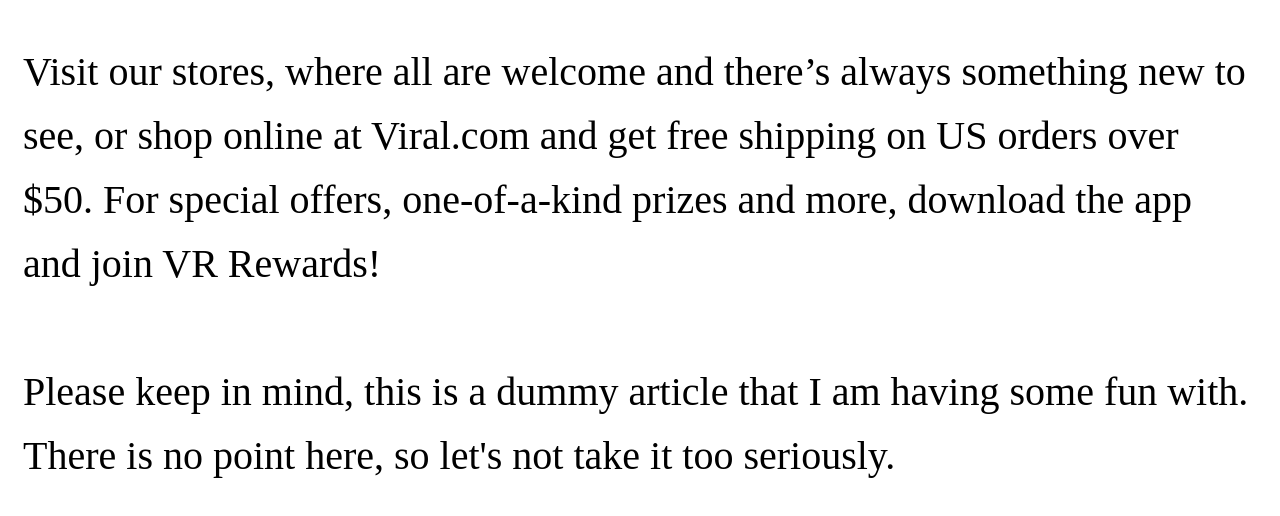
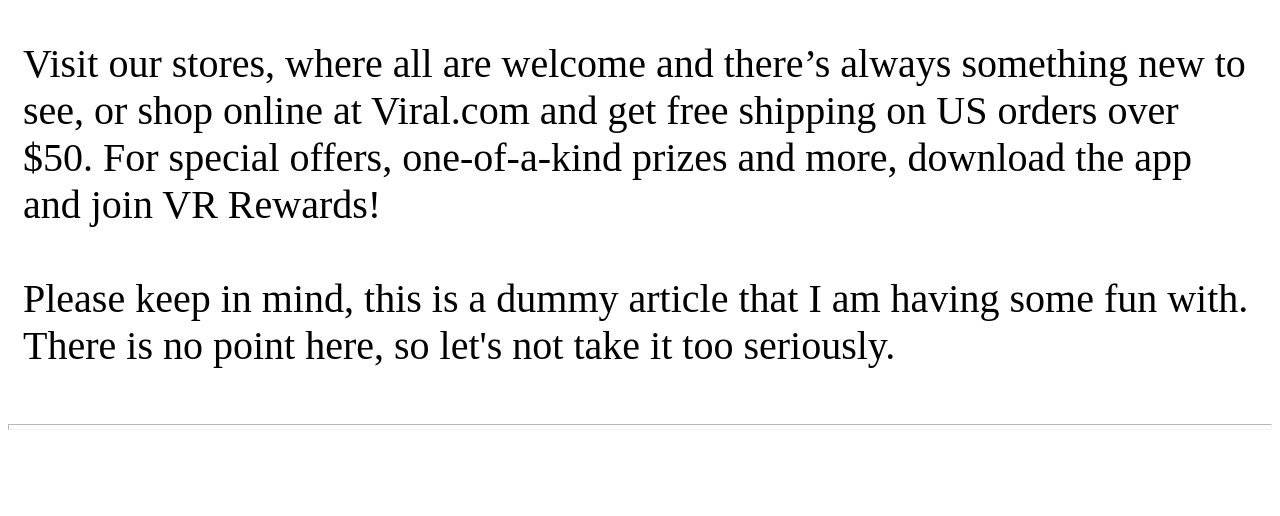
Before and after one commit to ismailsevik/ismailsevik.github.io, a plain HTML site: page merhaba/index.html in a window 1280 px wide. Shown: the top 516 px of the page. Drawn offline with Linux system fonts and the light colour scheme.

Commit message:
Update index.html

```diff
--- a/merhaba/index.html
+++ b/merhaba/index.html
@@ -8,9 +8,7 @@
 
     p{
 font-size:2.5em;
-line-height:1.6em;
-font-weight:500;
-justify-content:center;
+font-weight:400;
 padding:0 15px 15px;
 }
 
```
